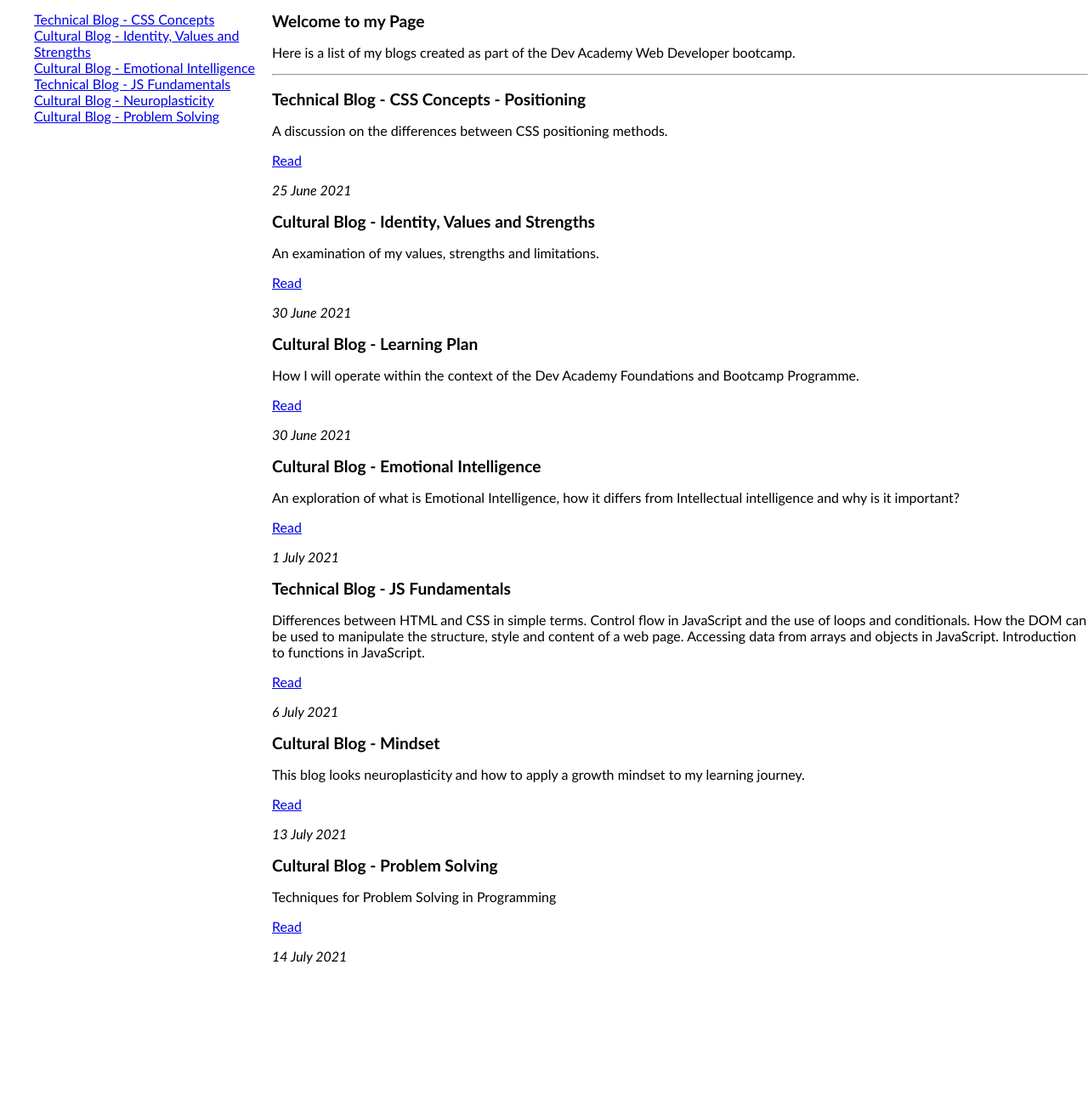
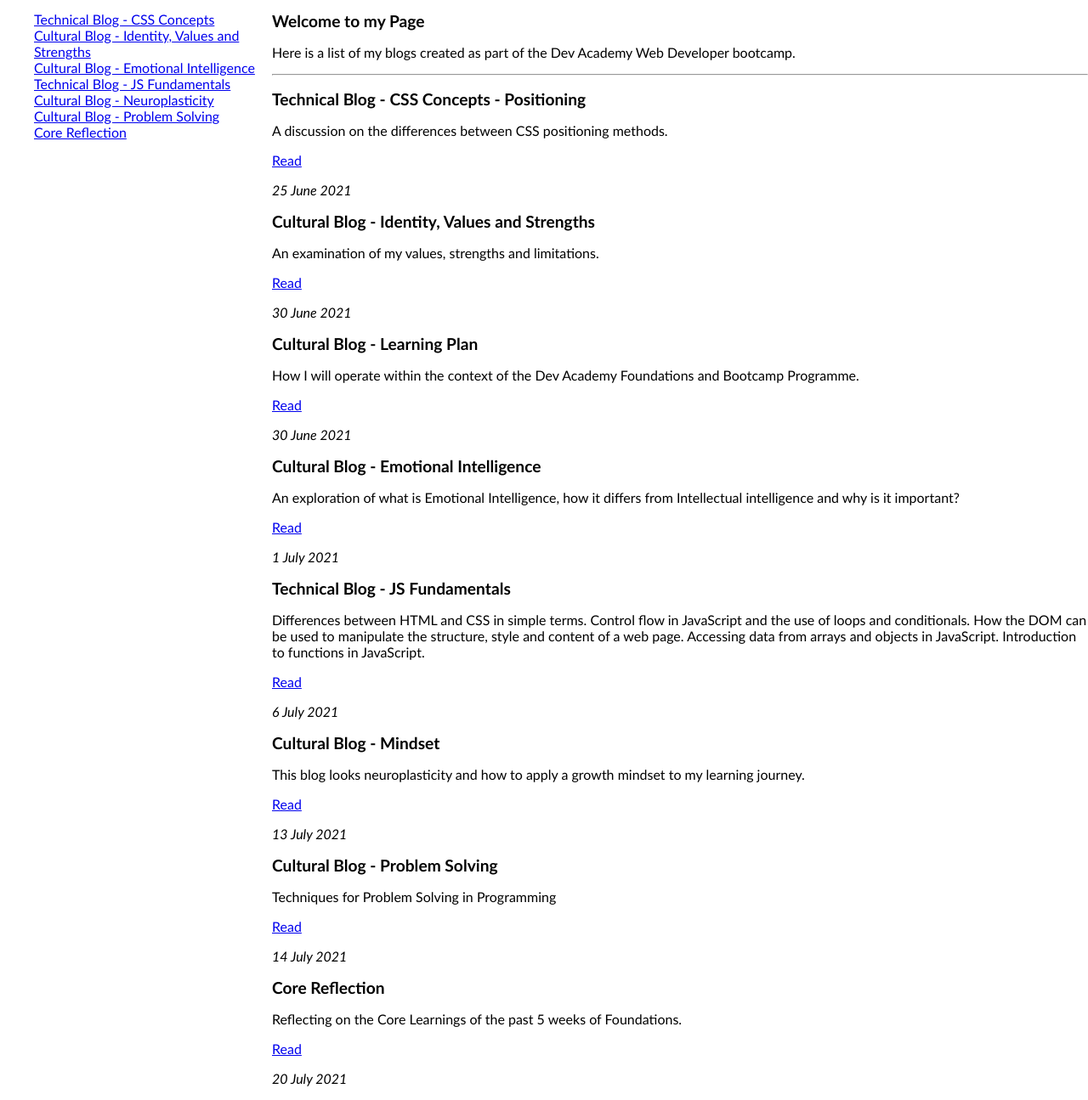
Before and after one commit to chrisarrow90/chrisarrow90.github.io, a plain HTML site: page index.html in a window 1280 px wide. Shown: the part 85-1380 px from the top of the page at 85% size. Before the commit the page ends 1236 px from the top, so only its background shows below. Drawn offline with Linux system fonts and the light colour scheme.

Commit message:
add link to foundations reflection on homepage

```diff
--- a/index.html
+++ b/index.html
@@ -30,6 +30,9 @@
           </li>
           <li>
             <a href="blog/problem-solving.html">Cultural Blog - Problem Solving</a>
+          </li>
+          <li>
+            <a href="blog/problem-solving.html">Core Reflection</a>
           </li>
         </ul>
       </div>
@@ -107,6 +110,14 @@
             <em><time datetime="2021-07-14">14 July 2021</time></em>
           </p>
         </article>
+        <article class="blog-post">
+          <h2>Core Reflection</h2>
+          <p>Reflecting on the Core Learnings of the past 5 weeks of Foundations.</p>
+          <a href="blog/foundations-reflection.html">Read</a>
+          <p>
+            <em><time datetime="2021-07-20">20 July 2021</time></em>
+          </p>
+        </article>
       </div>
     </div>
   </body>
```
